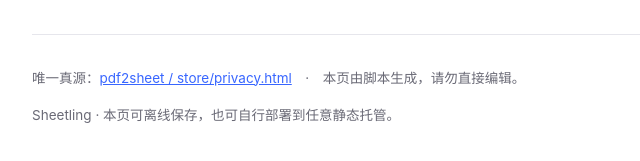
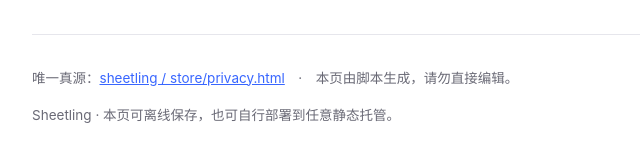
Before and after one commit to yuege969/sheetling-privacy, a plain HTML site: page index.html in a window 1280 px wide. Shown: the part 2927-3088 px from the top of the page, 272-912 px from the left. Drawn offline with Linux system fonts and the light colour scheme.

Commit message:
chore: 仓库改名 sheetling-privacy，真源链接同步

```diff
--- a/index.html
+++ b/index.html
@@ -105,7 +105,7 @@ Content-Security-Policy only allows it to read files inside its own package.</p>
   <li><b>Contact:</b> <a href="mailto:yuege_969@163.com">yuege_969@163.com</a></li>
 </ul>
 <footer>
-  <p>唯一真源：<a href="https://github.com/yuege969/pdf2sheet/blob/main/store/privacy.html">pdf2sheet / store/privacy.html</a>　·　本页由脚本生成，请勿直接编辑。</p>
+  <p>唯一真源：<a href="https://github.com/yuege969/sheetling/blob/main/store/privacy.html">sheetling / store/privacy.html</a>　·　本页由脚本生成，请勿直接编辑。</p>
   Sheetling · 本页可离线保存，也可自行部署到任意静态托管。
 </footer>
 
```
